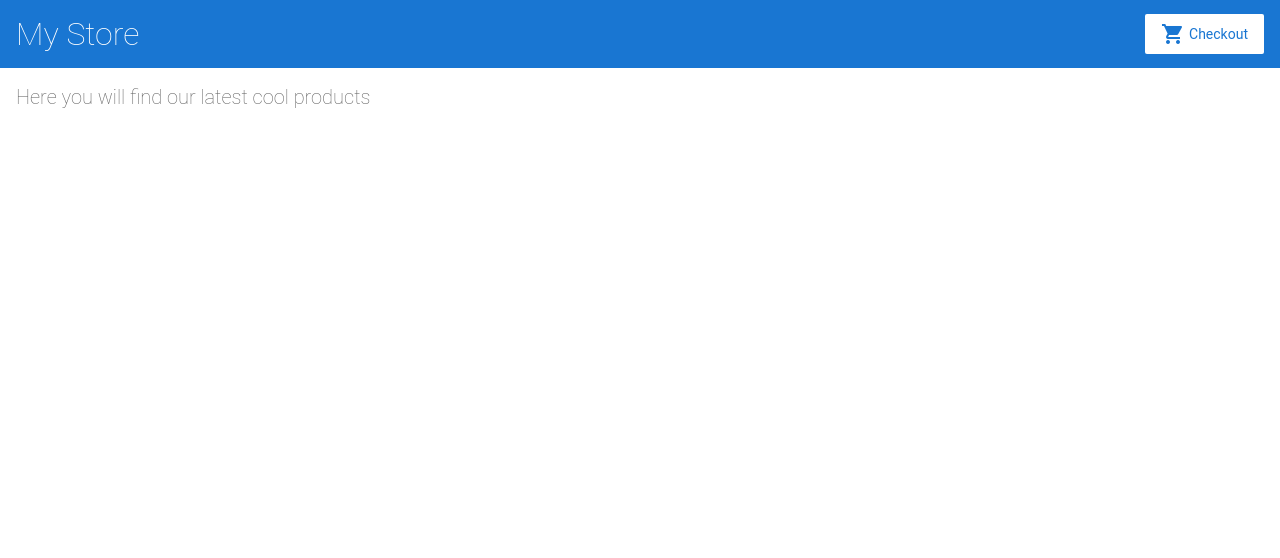
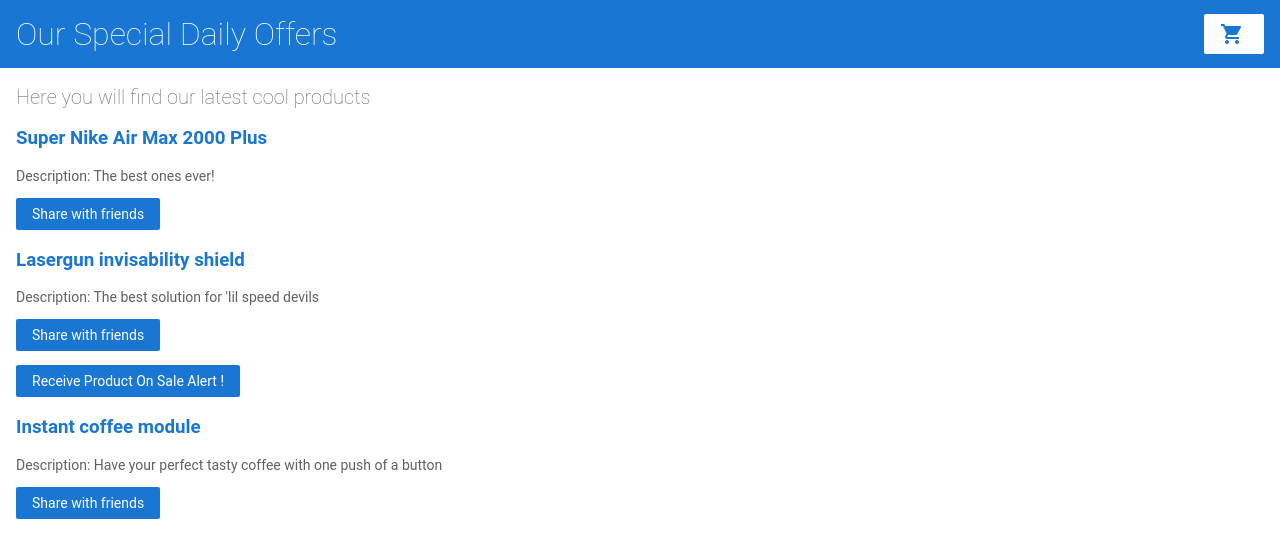
Before and after one commit to Ruben80/Angular-IO, an Angular app: page / in a window 1280 px wide. Shown: the top 558 px of the page. Built offline with nearby package versions, Linux system fonts and the light colour scheme.

Commit message:
5 files modified, 3 added

```diff
--- a/src/app/app.module.ts
+++ b/src/app/app.module.ts
@@ -6,6 +6,7 @@ import { ReactiveFormsModule } from '@angular/forms';
 import { AppComponent } from './app.component';
 import { TopBarComponent } from './top-bar/top-bar.component';
 import { ProductListComponent } from './product-list/product-list.component';
+import { ProductAlertsComponent } from './product-alerts/product-alerts.component';
 
 @NgModule({
   imports: [
@@ -18,7 +19,8 @@ import { ProductListComponent } from './product-list/product-list.component';
   declarations: [
     AppComponent,
     TopBarComponent,
-    ProductListComponent
+    ProductListComponent,
+    ProductAlertsComponent
   ],
   bootstrap: [ AppComponent ]
 })
--- /dev/null
+++ b/src/app/product-alerts/product-alerts.component.html
@@ -0,0 +1,3 @@
+<p *ngIf="product.price > 250">
+  <button (click)="notify.emit()" >Receive Product On Sale Alert ! </button>
+</p>
--- a/src/app/product-list/product-list.component.html
+++ b/src/app/product-list/product-list.component.html
@@ -1,5 +1,28 @@
 <h2>Here you will find our latest cool products</h2>
 
+<div *ngFor="let product of products">
+
+  <h3>
+    <a [title]="'€ ' + product.price + ',-'">
+      {{ product.name }}
+    </a>
+  </h3>
+
+  <p *ngIf="product.description">
+    Description: {{ product.description }}
+
+  </p>
+
+  <button (click)="share()">
+  Share with friends
+</button>
+
+<app-product-alerts
+  [product]="product"
+  (notify)="onNotify()">
+  </app-product-alerts>
+
+</div>
 
 <!--
 Copyright Google LLC. All Rights Reserved.
--- a/src/app/product-list/product-list.component.ts
+++ b/src/app/product-list/product-list.component.ts
@@ -13,6 +13,11 @@ export class ProductListComponent {
   share() {
     window.alert('The product has been shared!');
   }
+
+  onNotify() {
+  window.alert('You will be notified when the product goes on sale');
+  }
+
 }
 
 
--- a/src/app/products.ts
+++ b/src/app/products.ts
@@ -1,18 +1,18 @@
 export const products = [
   {
-    name: 'Phone XL',
-    price: 799,
-    description: 'A large phone with one of the best screens'
+    name: 'Super Nike Air Max 2000 Plus',
+    price: 249,
+    description: 'The best ones ever!'
   },
   {
-    name: 'Phone Mini',
-    price: 699,
-    description: 'A great phone with one of the best cameras'
+    name: 'Lasergun invisability shield',
+    price: 279,
+    description: 'The best solution for \'lil speed devils'
   },
   {
-    name: 'Phone Standard',
-    price: 299,
-    description: ''
+    name: 'Instant coffee module',
+    price: 69,
+    description: 'Have your perfect tasty coffee with one push of a button '
   }
 ];
 
--- a/src/app/top-bar/top-bar.component.html
+++ b/src/app/top-bar/top-bar.component.html
@@ -1,8 +1,9 @@
 <a [routerLink]="['/']">
-  <h1>My Store</h1>
+  <h1>Our Special Daily Offers</h1>
 </a>
 
-<a [routerLink]="['/cart']" class="button fancy-button"><i class="material-icons">shopping_cart</i>Checkout</a>
+<a [routerLink]="['/cart']" class="button fancy-button"><i class="material-icons">shopping_cart</i></a>
+
 
 <!--
 Copyright Google LLC. All Rights Reserved.
```
Also changed, not shown: src/app/product-alerts/product-alerts.component.ts (added, +22 -0 lines), src/app/product-alerts/product-alerts.component.css (added).
